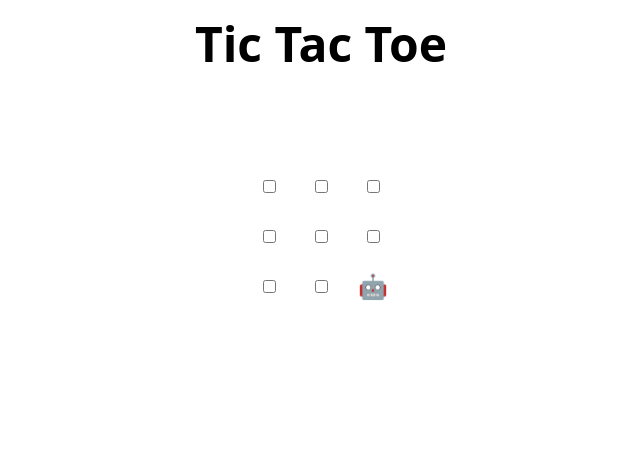
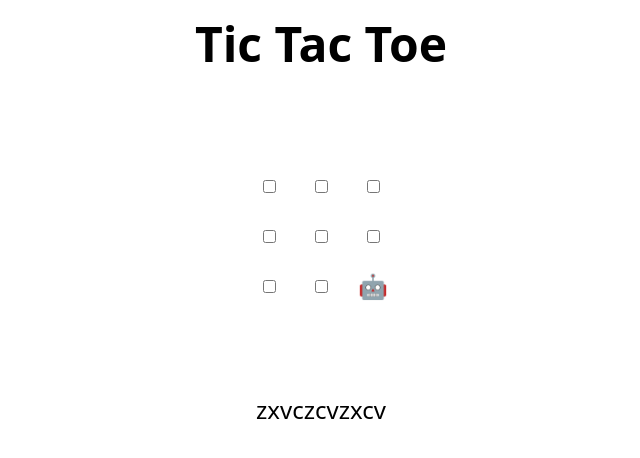
Before and after one commit to JJ-hiiamj/skills-review-pull-requests-prg-2-week-5-OAL-activity-3, a plain HTML site: page index.html in a window 1280 px wide. Shown: the whole page, without its empty margins (319-959 px from the left). Drawn offline with Linux system fonts and the light colour scheme.

Commit message:
Update index.html
dfasdfasdf

```diff
--- a/index.html
+++ b/index.html
@@ -48,7 +48,7 @@
 </table>
 
 <h2 hidden>Game over, refresh to play again 🧑‍💻 🤖!</h2>
-
+zxvczcvzxcv
 <script>
   // Initialization
   const boxes = Array.from(document.querySelectorAll("td"));
```
